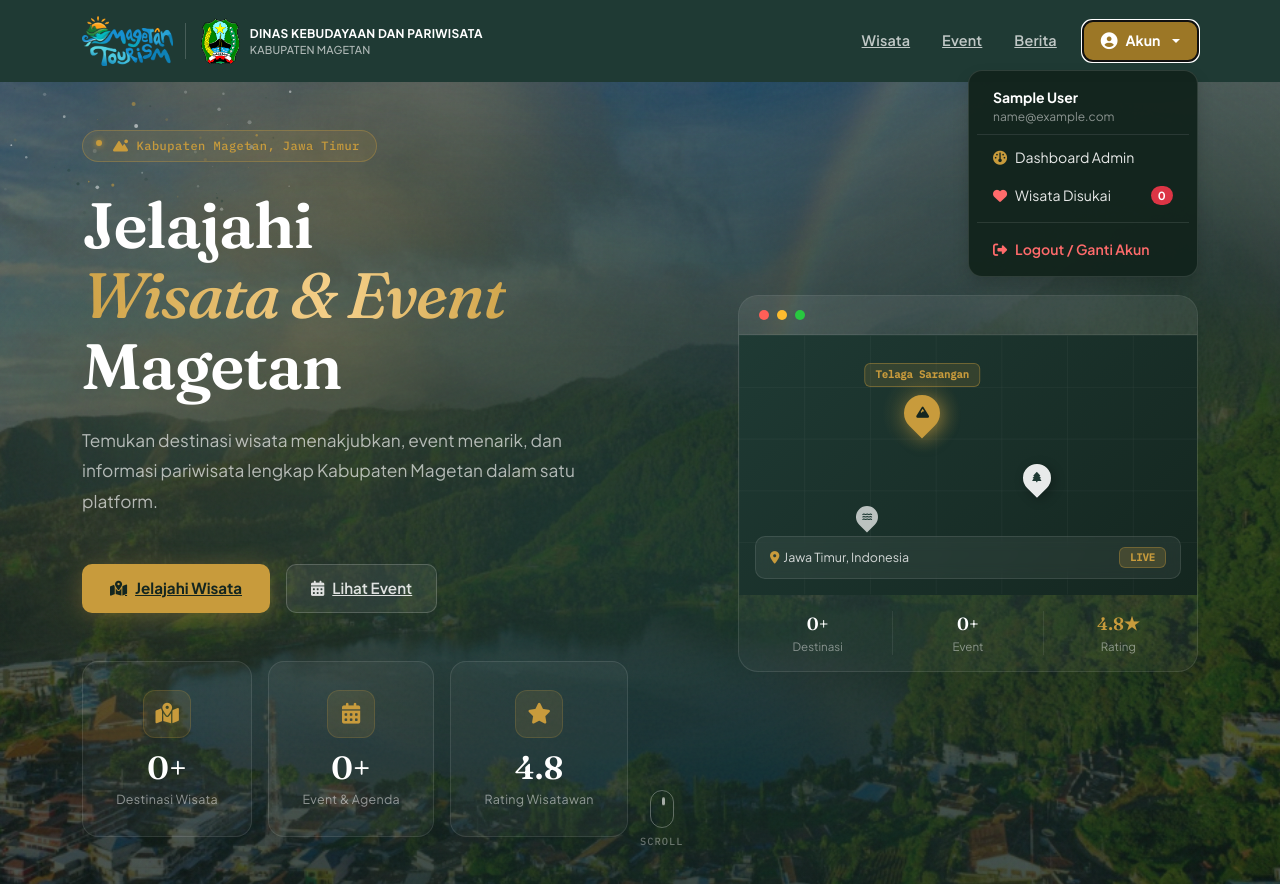
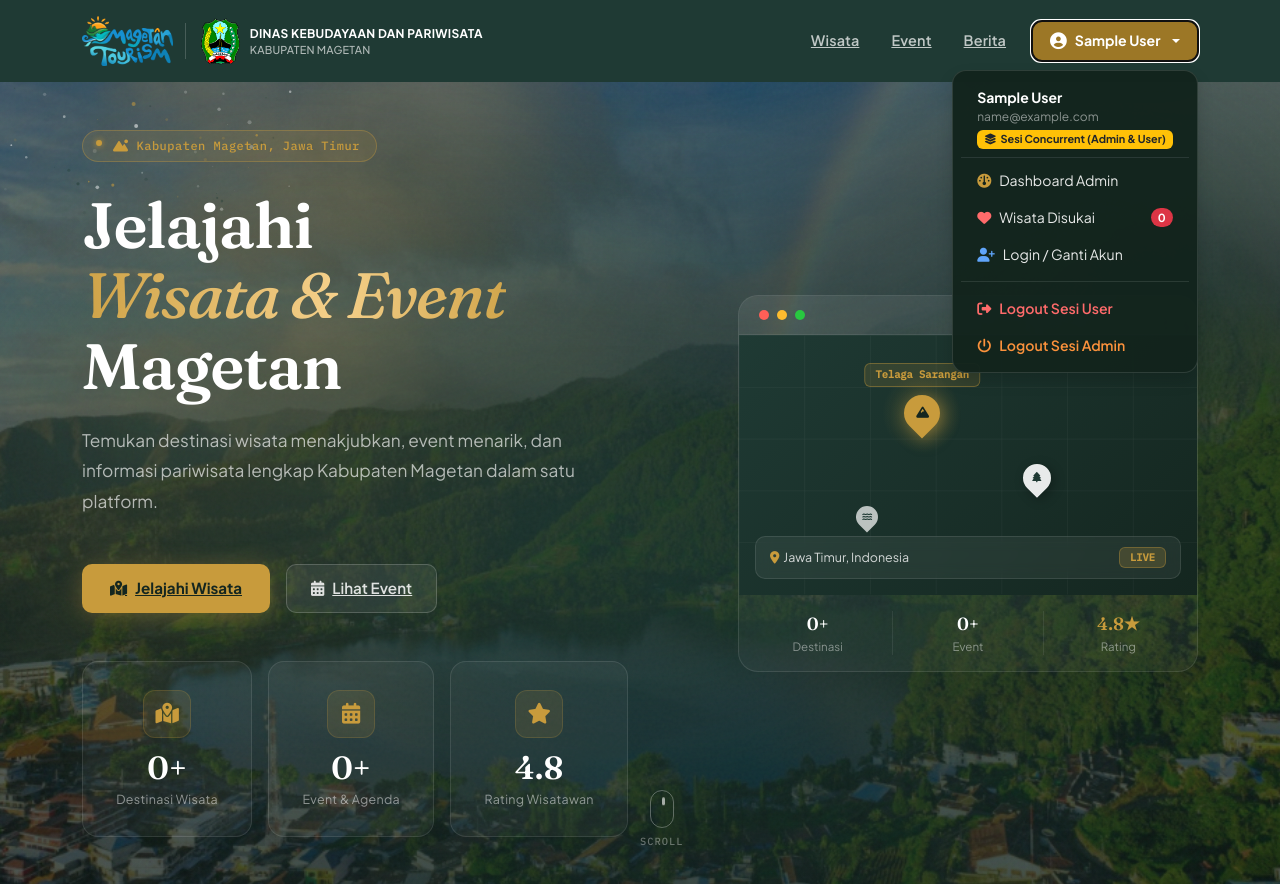
Before and after one commit to levydanendra775/magank-e-catalog, a Laravel app: page / in a window 1280 px wide, after a click that opens the changed part. Shown: the top 884 px of the page. Run offline with Laravel 12, Linux system fonts and the light colour scheme; the visitor is signed in with stand-in values (Sample User, id 1); data comes from the database, SQL or seed files in the repository.

Commit message:
feat: concurrent login admin & user, redirect user langsung ke beranda setelah login

```diff
--- a/config/auth.php
+++ b/config/auth.php
@@ -39,6 +39,10 @@ return [
 
     'guards' => [
         'web' => [
+            'driver' => 'session',
+            'provider' => 'users',
+        ],
+        'admin' => [
             'driver' => 'session',
             'provider' => 'users',
         ],
--- a/resources/views/layouts/public.blade.php
+++ b/resources/views/layouts/public.blade.php
@@ -515,41 +515,71 @@
                     <a href="{{ route('public.berita') }}"
                        class="nav-link-custom {{ request()->routeIs('public.berita*') ? 'active' : '' }}">Berita</a>
 
-                    @auth
+                    @php
+                        $webUser = Auth::guard('web')->user();
+                        $adminUser = Auth::guard('admin')->user();
+                        $publicUser = $webUser ?? $adminUser;
+                    @endphp
+
+                    @if($publicUser)
                         <div class="dropdown ms-2">
                             <button class="btn-primary-custom dropdown-toggle d-flex align-items-center gap-2" type="button"
                                     data-bs-toggle="dropdown" aria-expanded="false"
                                     style="border-radius:10px; padding:9px 18px; font-size:0.88rem;">
                                 <i class="fa-solid fa-circle-user" style="font-size:1.05rem;"></i>
-                                <span>Akun</span>
+                                <span>{{ Str::limit($publicUser->name, 12) }}</span>
                             </button>
                             <ul class="dropdown-menu dropdown-menu-end shadow border-0 mt-2"
-                                style="border-radius:14px; background:rgba(18,36,29,0.96); backdrop-filter:blur(18px); -webkit-backdrop-filter:blur(18px); border:1px solid rgba(255,255,255,0.12) !important; min-width:230px; padding:8px;">
+                                style="border-radius:14px; background:rgba(18,36,29,0.96); backdrop-filter:blur(18px); -webkit-backdrop-filter:blur(18px); border:1px solid rgba(255,255,255,0.12) !important; min-width:240px; padding:8px;">
                                 <li class="px-3 py-2 text-white-50 small border-bottom border-secondary border-opacity-25 mb-1">
-                                    <div class="fw-bold text-white text-truncate">{{ auth()->user()->name }}</div>
-                                    <div class="text-truncate" style="font-size:0.75rem;">{{ auth()->user()->email }}</div>
+                                    <div class="fw-bold text-white text-truncate">{{ $publicUser->name }}</div>
+                                    <div class="text-truncate" style="font-size:0.75rem;">{{ $publicUser->email }}</div>
+                                    @if($adminUser && $webUser)
+                                        <span class="badge bg-warning text-dark mt-1" style="font-size:0.68rem;"><i class="fa-solid fa-layer-group me-1"></i>Sesi Concurrent (Admin & User)</span>
+                                    @elseif($adminUser)
+                                        <span class="badge bg-success mt-1" style="font-size:0.68rem;"><i class="fa-solid fa-user-shield me-1"></i>Sesi Admin Aktif</span>
+                                    @endif
                                 </li>
-                                @if(auth()->user()->hasAnyRole(['Admin', 'Petugas']))
+                                @if($adminUser || ($webUser && $webUser->hasAnyRole(['Admin', 'Petugas'])))
                                 <li><a class="dropdown-item py-2 px-3 rounded-2" href="{{ route('admin.dashboard') }}"
                                        style="color:rgba(255,255,255,0.9); font-size:0.88rem; transition: background 0.2s;">
                                     <i class="fa-solid fa-gauge me-2" style="color:var(--accent);"></i>Dashboard Admin
                                 </a></li>
                                 @endif
+                                @if($webUser)
                                 <li><a class="dropdown-item py-2 px-3 rounded-2 d-flex align-items-center justify-content-between" href="{{ route('wishlist.index') }}"
                                        style="color:rgba(255,255,255,0.9); font-size:0.88rem; transition: background 0.2s;">
                                     <span><i class="fa-solid fa-heart me-2" style="color:#ff6b6b;"></i>Wisata Disukai</span>
-                                    <span class="badge bg-danger rounded-pill navbar-wishlist-count" style="font-size:0.7rem;">{{ auth()->user()->wishlist()->count() }}</span>
+                                    <span class="badge bg-danger rounded-pill navbar-wishlist-count" style="font-size:0.7rem;">{{ $webUser->wishlist()->count() }}</span>
+                                </a></li>
+                                @endif
+                                <li><a class="dropdown-item py-2 px-3 rounded-2" href="{{ route('login') }}"
+                                       style="color:rgba(255,255,255,0.9); font-size:0.88rem; transition: background 0.2s;">
+                                    <i class="fa-solid fa-user-plus me-2" style="color:#60a5fa;"></i>Login / Ganti Akun
                                 </a></li>
                                 <li><hr class="dropdown-divider my-2" style="border-color:rgba(255,255,255,0.1);"></li>
+                                @if($webUser)
                                 <li>
                                     <form method="POST" action="{{ route('logout') }}">
                                         @csrf
                                         <button type="submit" class="dropdown-item py-2 px-3 rounded-2 fw-semibold"
                                                 style="color:#ff6b6b; font-size:0.88rem;">
-                                            <i class="fa-solid fa-right-from-bracket me-2"></i>Logout / Ganti Akun
+                                            <i class="fa-solid fa-right-from-bracket me-2"></i>Logout Sesi User
                                         </button>
                                     </form>
                                 </li>
+                                @endif
+                                @if($adminUser)
+                                <li>
+                                    <form method="POST" action="{{ route('admin.logout') }}">
+                                        @csrf
+                                        <button type="submit" class="dropdown-item py-2 px-3 rounded-2 fw-semibold"
+                                                style="color:#fb923c; font-size:0.88rem;">
+                                            <i class="fa-solid fa-power-off me-2"></i>Logout Sesi Admin
+                                        </button>
+                                    </form>
+                                </li>
+                                @endif
                             </ul>
                         </div>
                     @else
@@ -557,7 +587,7 @@
                            style="border-radius:10px; padding:9px 20px; font-size:0.88rem;">
                             <i class="fa-solid fa-right-to-bracket me-1"></i>Login
                         </a>
-                    @endauth
+                    @endif
                 </div>
             </div>
 
@@ -568,31 +598,41 @@
                         <a href="{{ route('public.wisata') }}" class="nav-link-custom">Wisata</a>
                         <a href="{{ route('public.event') }}" class="nav-link-custom">Event</a>
                         <a href="{{ route('public.berita') }}" class="nav-link-custom">Berita</a>
-                        @auth
+                        @if($publicUser)
                             <hr style="border-color:rgba(255,255,255,0.12); margin:8px 0;">
                             <div class="px-2 py-1 text-white-50 small">
-                                Halo, <strong class="text-white">{{ auth()->user()->name }}</strong>
+                                Halo, <strong class="text-white">{{ $publicUser->name }}</strong>
                             </div>
-                            @if(auth()->user()->hasAnyRole(['Admin', 'Petugas']))
+                            @if($adminUser || ($webUser && $webUser->hasAnyRole(['Admin', 'Petugas'])))
                             <a href="{{ route('admin.dashboard') }}" class="nav-link-custom fw-bold">
                                 <i class="fa-solid fa-gauge me-2" style="color:var(--accent);"></i>Dashboard Admin
                             </a>
                             @endif
+                            @if($webUser)
                             <a href="{{ route('wishlist.index') }}" class="nav-link-custom fw-bold d-flex align-items-center justify-content-between">
                                 <span><i class="fa-solid fa-heart me-2" style="color:#ff6b6b;"></i>Wisata Disukai</span>
-                                <span class="badge bg-danger rounded-pill navbar-wishlist-count">{{ auth()->user()->wishlist()->count() }}</span>
+                                <span class="badge bg-danger rounded-pill navbar-wishlist-count">{{ $webUser->wishlist()->count() }}</span>
                             </a>
-                            <form method="POST" action="{{ route('logout') }}" class="mt-2 mb-2">
+                            <form method="POST" action="{{ route('logout') }}" class="mt-2 mb-1">
                                 @csrf
-                                <button type="submit" class="btn btn-danger w-100" style="border-radius:10px; font-weight:600;">
-                                    <i class="fa-solid fa-right-from-bracket me-2"></i>Logout
+                                <button type="submit" class="btn btn-outline-danger w-100" style="border-radius:10px; font-weight:600;">
+                                    <i class="fa-solid fa-right-from-bracket me-2"></i>Logout Sesi User
                                 </button>
                             </form>
+                            @endif
+                            @if($adminUser)
+                            <form method="POST" action="{{ route('admin.logout') }}" class="mt-1 mb-2">
+                                @csrf
+                                <button type="submit" class="btn btn-warning w-100" style="border-radius:10px; font-weight:600;">
+                                    <i class="fa-solid fa-power-off me-2"></i>Logout Sesi Admin
+                                </button>
+                            </form>
+                            @endif
                         @else
                             <a href="{{ route('login') }}" class="btn-primary-custom mt-2 text-center">
                                 <i class="fa-solid fa-right-to-bracket me-1"></i>Login
                             </a>
-                        @endauth
+                        @endif
                     </div>
                 </div>
             </div>
--- a/routes/admin.php
+++ b/routes/admin.php
@@ -8,9 +8,10 @@ use App\Http\Controllers\Admin\BeritaController;
 use App\Http\Controllers\Admin\BannerController;
 use App\Http\Controllers\Admin\GaleriController;
 use App\Http\Controllers\Admin\UlasanController;
-use App\Http\Controllers\Admin\LaporanController;
+use App\Http\Controllers\Auth\AuthenticatedSessionController;
 
-Route::middleware(['auth', 'role:Admin|Petugas'])->prefix('admin')->name('admin.')->group(function () {
+Route::middleware(['auth:admin', 'role:Admin|Petugas'])->prefix('admin')->name('admin.')->group(function () {
+    Route::post('/logout', [AuthenticatedSessionController::class, 'destroyAdmin'])->name('logout');
     Route::get('/', [DashboardController::class, 'index'])->name('dashboard');
 
     // Laporan Routes
--- a/routes/auth.php
+++ b/routes/auth.php
@@ -11,16 +11,16 @@ use App\Http\Controllers\Auth\RegisteredUserController;
 use App\Http\Controllers\Auth\VerifyEmailController;
 use Illuminate\Support\Facades\Route;
 
+Route::get('login', [AuthenticatedSessionController::class, 'create'])
+    ->name('login');
+
+Route::post('login', [AuthenticatedSessionController::class, 'store']);
+
 Route::middleware('guest')->group(function () {
     Route::get('register', [RegisteredUserController::class, 'create'])
         ->name('register');
 
     Route::post('register', [RegisteredUserController::class, 'store']);
-
-    Route::get('login', [AuthenticatedSessionController::class, 'create'])
-        ->name('login');
-
-    Route::post('login', [AuthenticatedSessionController::class, 'store']);
 
     Route::get('forgot-password', [PasswordResetLinkController::class, 'create'])
         ->name('password.request');
--- a/routes/web.php
+++ b/routes/web.php
@@ -19,11 +19,11 @@ Route::get('/tentang', [PublicController::class, 'tentang'])->name('public.tenta
 
 // ===== Auth Dashboard Redirect =====
 Route::get('/dashboard', function () {
-    if (auth()->user()->hasAnyRole(['Admin', 'Petugas'])) {
+    if (Illuminate\Support\Facades\Auth::guard('admin')->check()) {
         return redirect()->route('admin.dashboard');
     }
     return redirect()->route('home');
-})->middleware(['auth', 'verified'])->name('dashboard');
+})->name('dashboard');
 
 Route::middleware('auth')->group(function () {
     Route::get('/profile', [ProfileController::class, 'edit'])->name('profile.edit');
```
Also changed, not shown: app/Http/Controllers/Auth/AuthenticatedSessionController.php (+16 -6 lines), app/Http/Requests/Auth/LoginRequest.php (+21 -6 lines), resources/views/auth/login.blade.php (+12 -2 lines), resources/views/layouts/admin.blade.php (+5 -4 lines).
